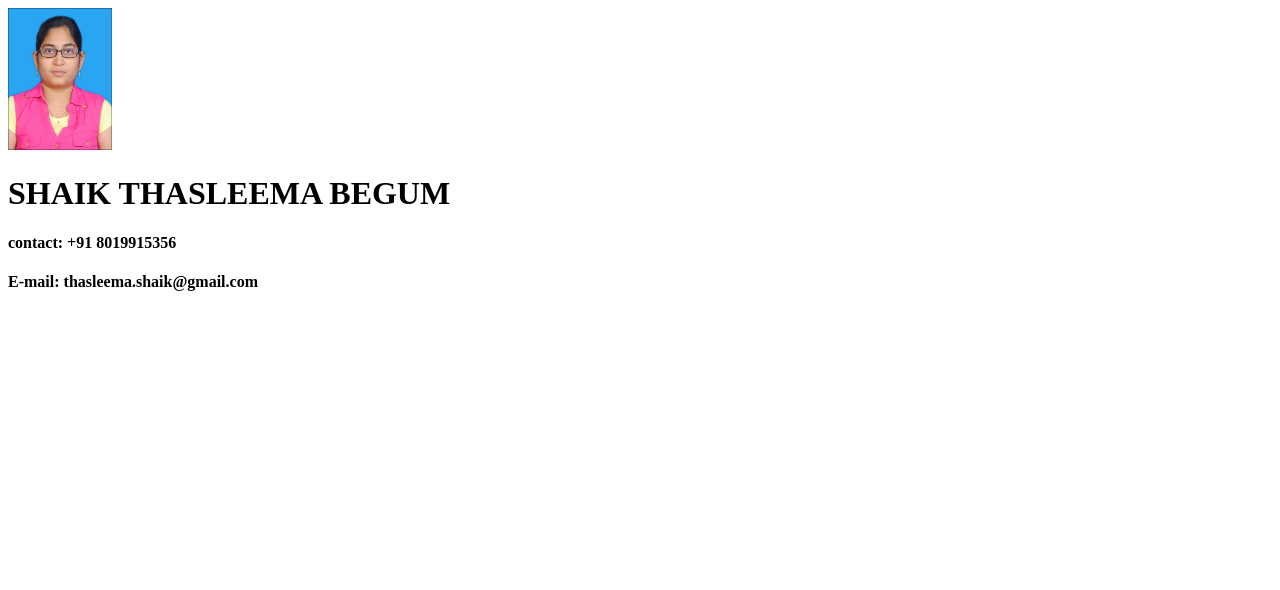
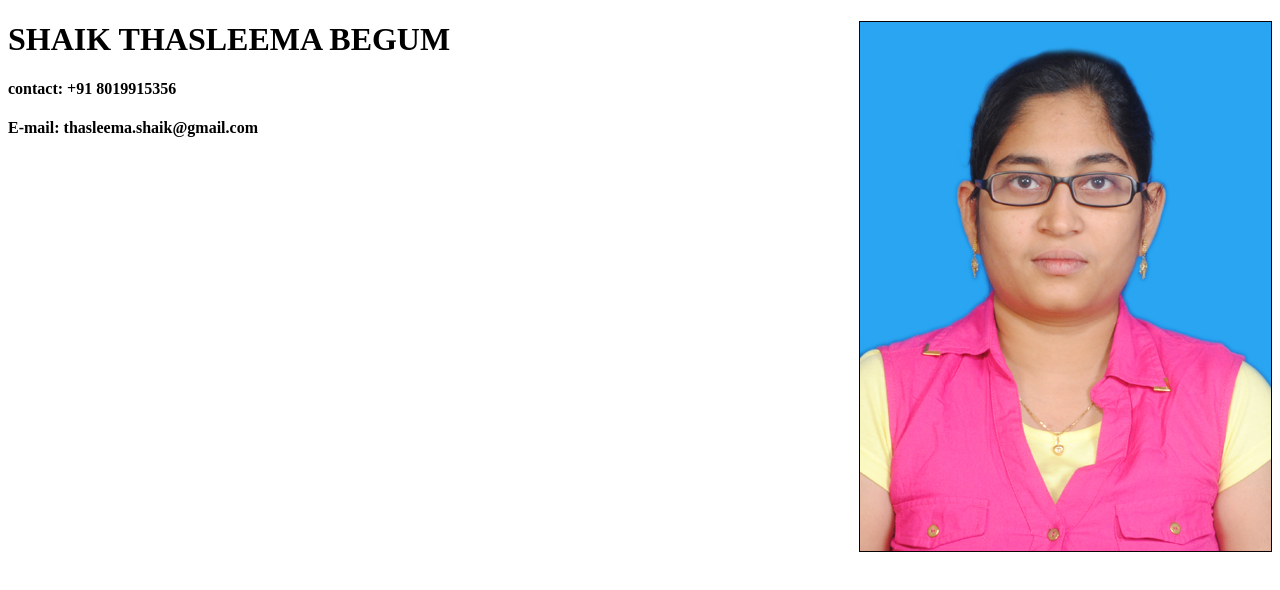
Before and after one commit to thasleema520/profile, a plain HTML site: page index.html in a window 1280 px wide. Drawn offline with Linux system fonts and the light colour scheme.

Commit message:
Update index.html

```diff
--- a/index.html
+++ b/index.html
@@ -3,7 +3,7 @@
 <head><title>PROFILE</title>
 </head>
 <body>
-	<img src="/DSC_0487.JPG" width="104" height="142">
+	<img align="right" src="/DSC_0487.JPG" >
 	<h1>SHAIK THASLEEMA BEGUM</h1>
 	<h4>contact: +91 8019915356</h4>
 	<h4>E-mail: thasleema.shaik@gmail.com</h4>
```
